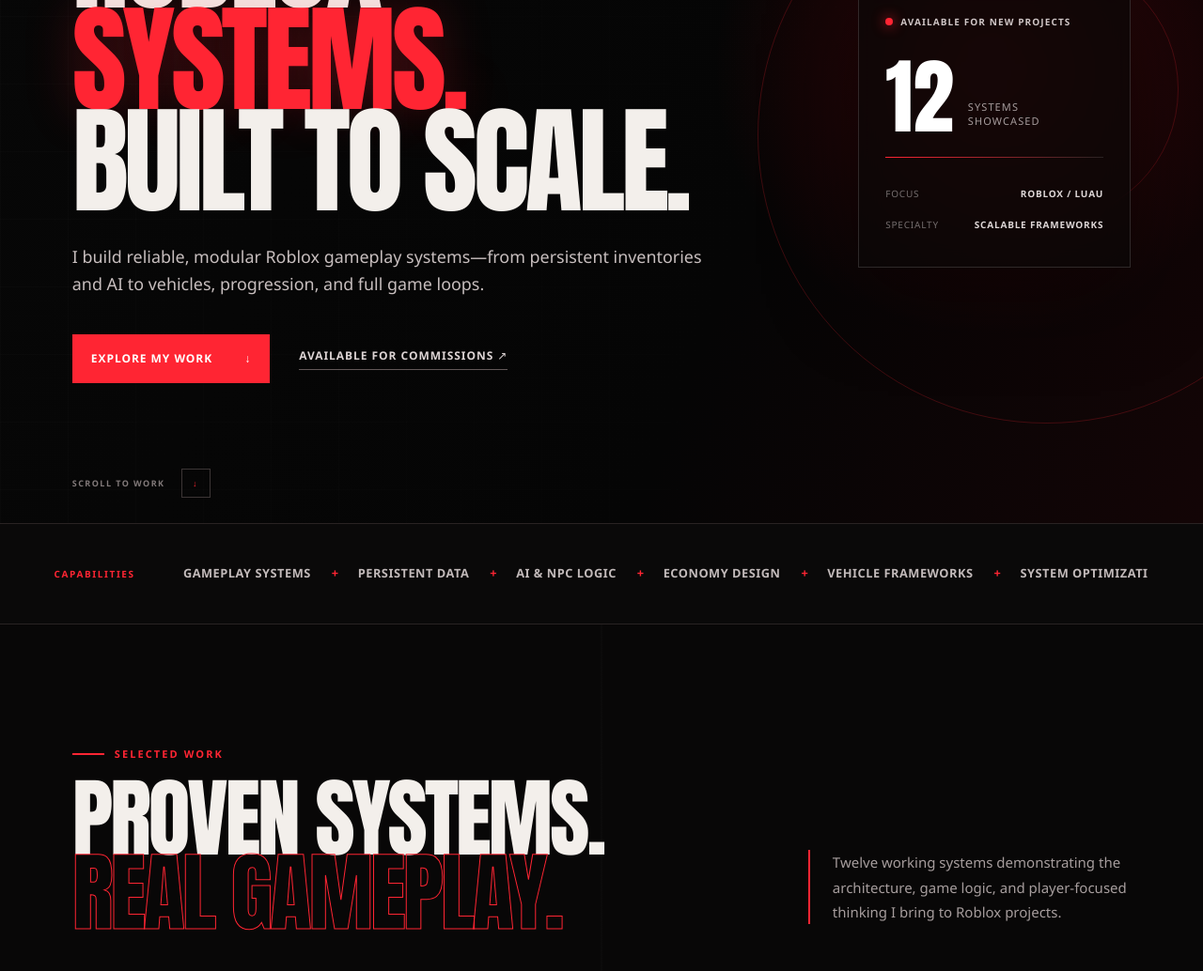
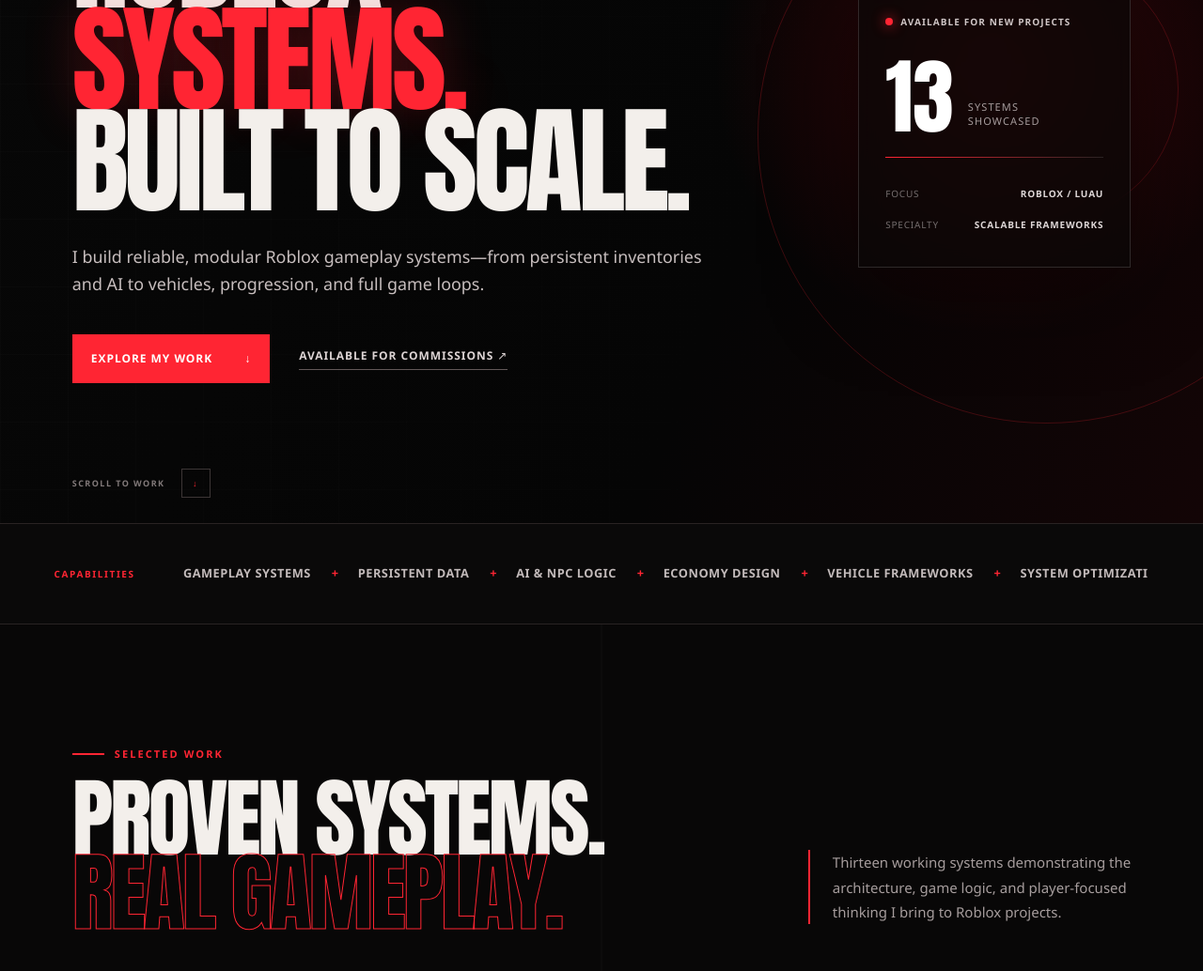
Before and after one commit to ilesdmm/ilesdmm.github.io, a Next.js app: page / in a window 1280 px wide. Shown: the part 343-1377 px from the top of the page at 94% size. Built offline with nearby package versions, Linux system fonts and the light colour scheme.

Commit message:
Add inventory UI framework showcase

```diff
--- a/app/page.tsx
+++ b/app/page.tsx
@@ -99,6 +99,14 @@
       "A reusable helicopter controller built around responsive flight input and stable vehicle behavior. It showcases advanced vehicle scripting, coordinated movement logic, and a framework that can support multiple aircraft.",
     skills: ["Flight controls", "Vehicle physics", "Framework design"],
   },
+  {
+    id: "0Tv6my4FM0w",
+    title: "Scalable & Functionable Inventory UI Framework",
+    eyebrow: "Inventory / UI",
+    description:
+      "A scalable inventory interface designed to keep item management clear, responsive, and easy to extend. This framework demonstrates reusable UI architecture, organized inventory interactions, and a polished player-facing flow built for growing game systems.",
+    skills: ["Inventory UI", "Scalable interface", "Interaction design"],
+  },
 ] as const;
 
 const services = [
@@ -167,7 +175,7 @@
         <div className="hero-panel" aria-label="Portfolio overview">
           <div className="panel-status"><span /> Available for new projects</div>
           <div className="hero-stat">
-            <strong>12</strong>
+            <strong>{projects.length}</strong>
             <span>systems showcased</span>
           </div>
           <div className="panel-line" />
@@ -203,7 +211,7 @@
             <h2>PROVEN SYSTEMS.<br /><em>REAL GAMEPLAY.</em></h2>
           </div>
           <p>
-            Twelve working systems demonstrating the architecture, game logic,
+            Thirteen working systems demonstrating the architecture, game logic,
             and player-focused thinking I bring to Roblox projects.
           </p>
         </div>
```
